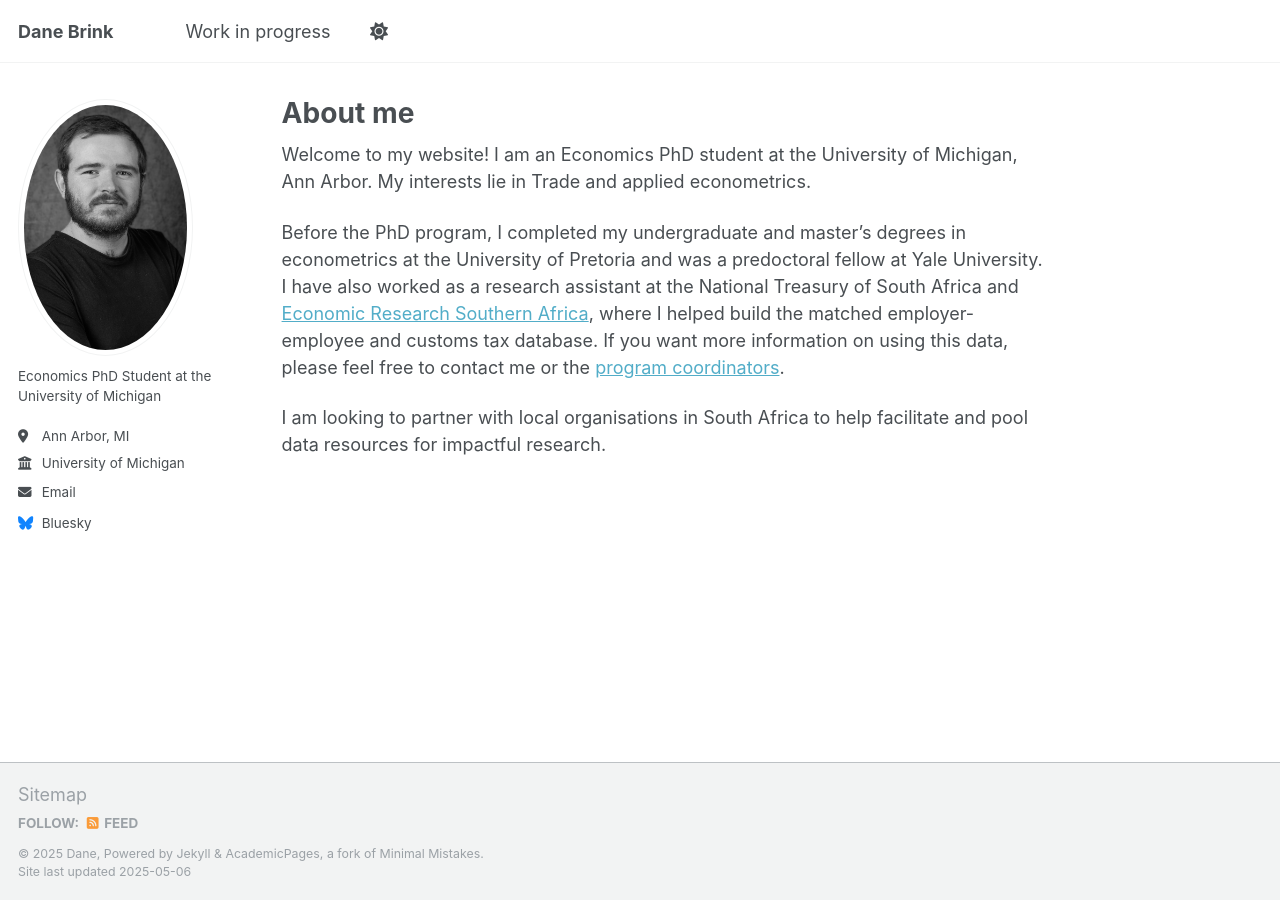
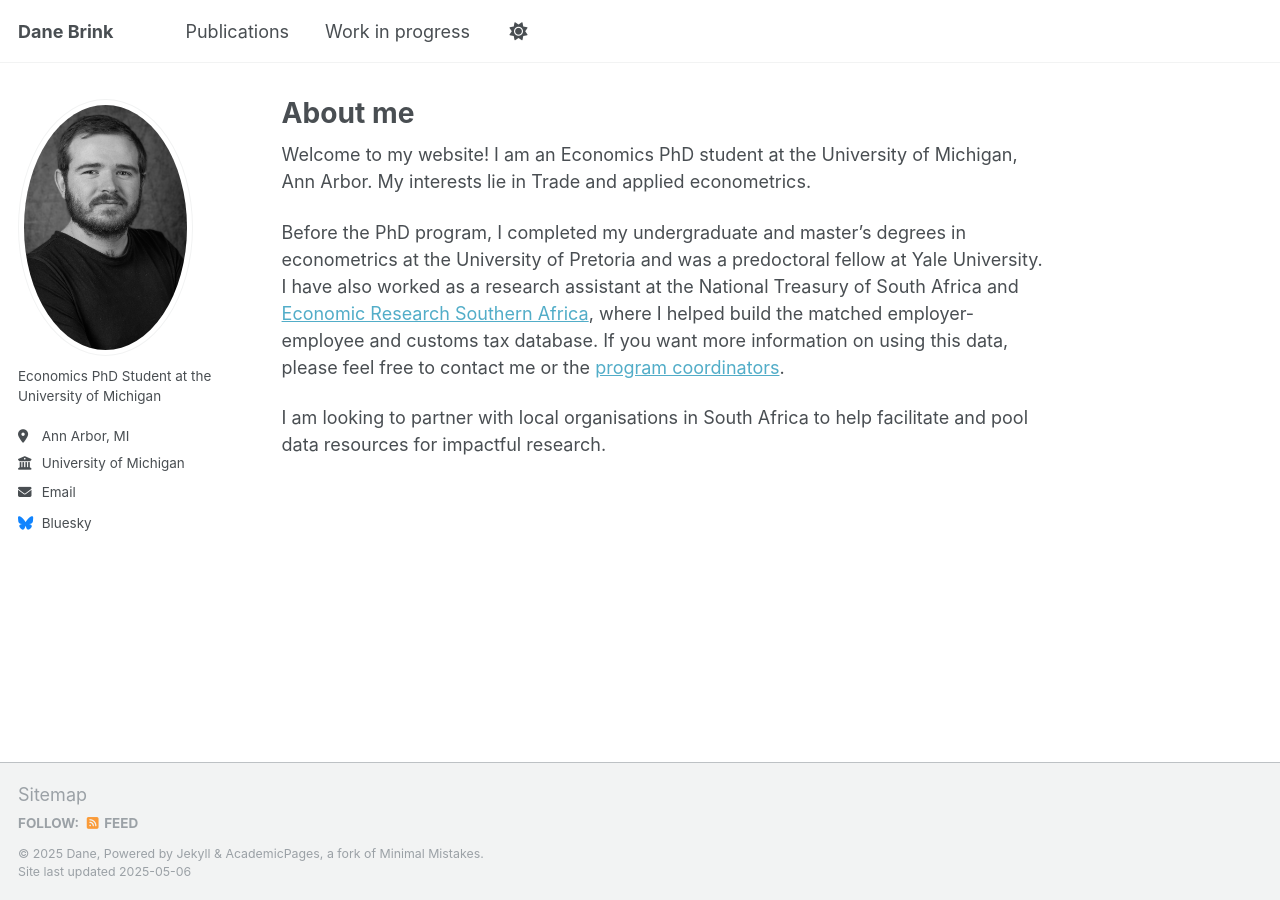
Before and after one commit to danebrink/danebrink.github.io, a Jekyll site: the page built from _pages/about.md, in a window 1280 px wide. Built offline with Jekyll 4.4.1, drawn with Linux system fonts in a browser that asks for light colours.

Commit message:
Update navigation.yml

```diff
--- a/_data/navigation.yml
+++ b/_data/navigation.yml
@@ -8,8 +8,11 @@
 #      Markdown formatted page while the second is generated using JSON.
 
 main:
+  - title: "Publications"
+    url: /publications/
+
   - title: "Work in progress"
-    url: /publications/
+    url: /workinprogress/
 
  # - title: "Teaching"
  #   url: /teaching/
```
